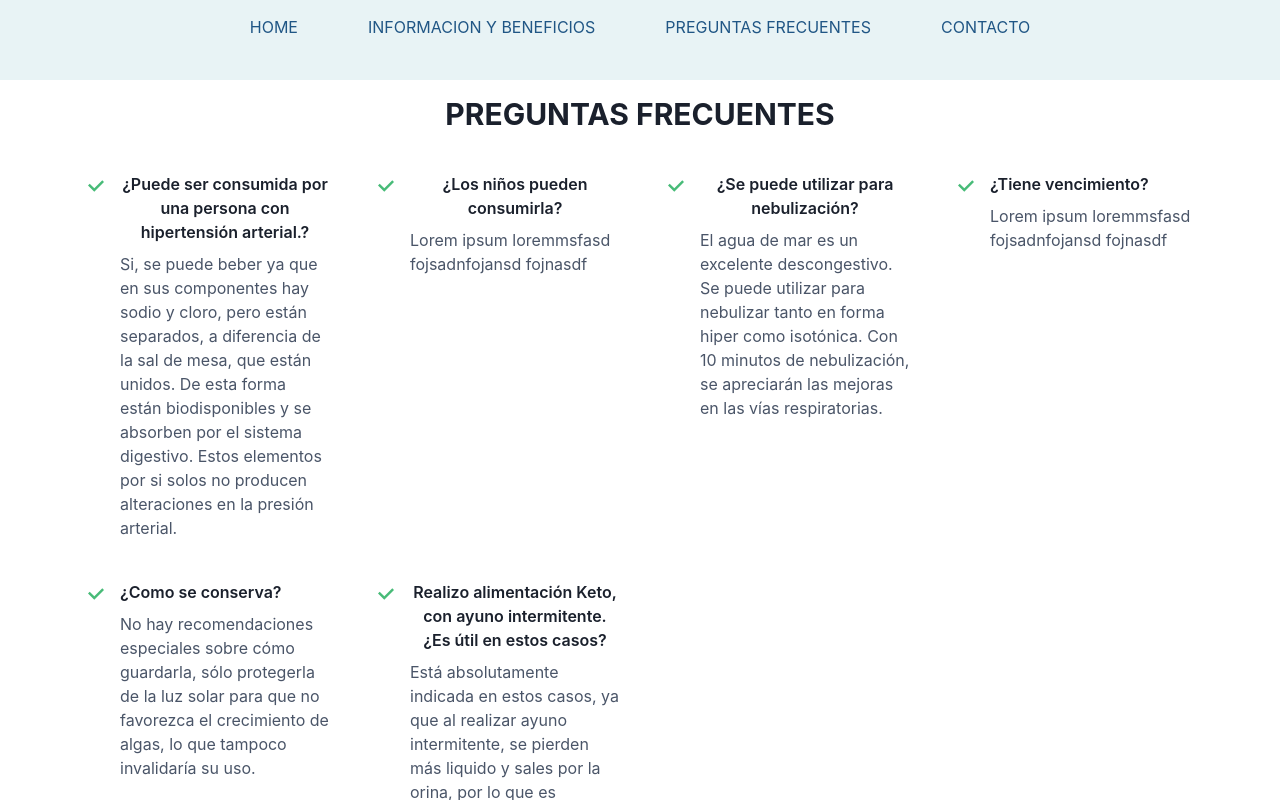
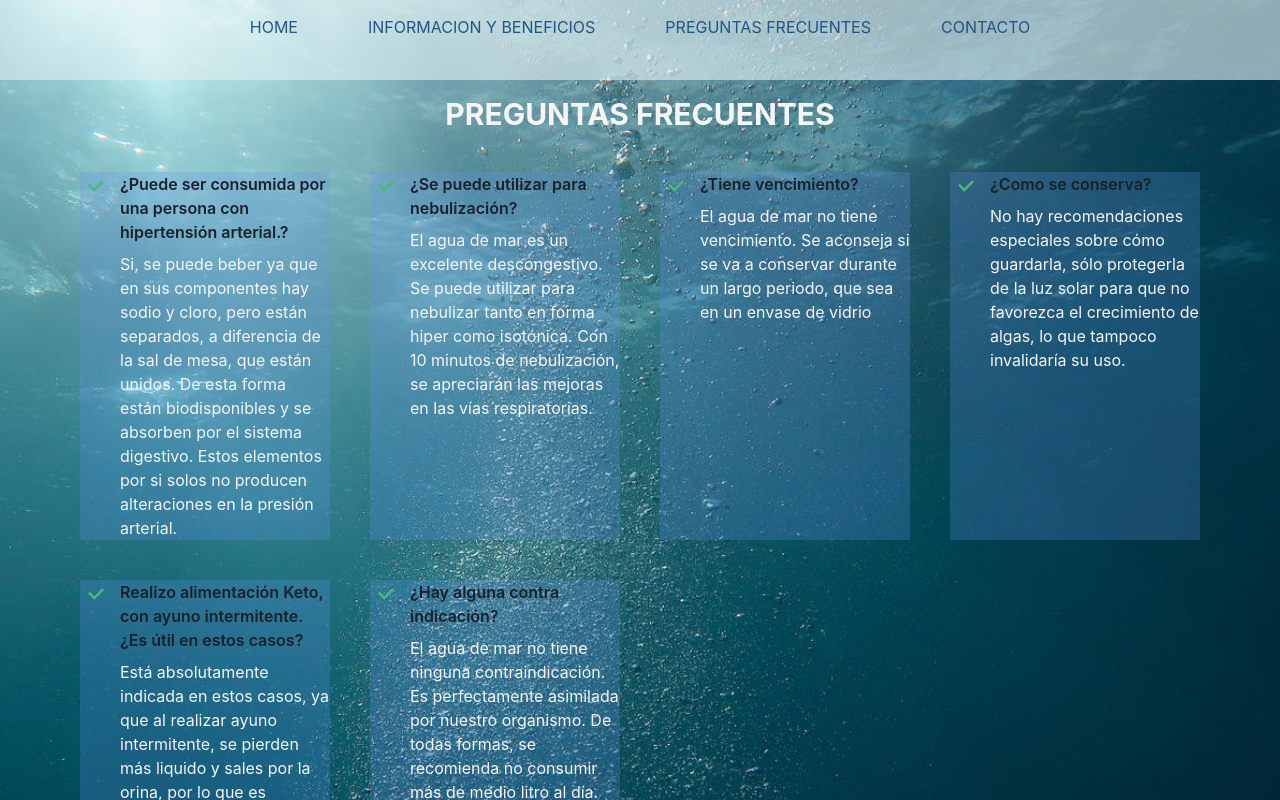
Before and after one commit to EstebanLongo/adm-roberto, a React (Create React App) app: page /faqs in a window 1280 px wide. Shown: the top 800 px of the page. Built offline with nearby package versions, Linux system fonts and the light colour scheme.

Commit message:
styling faqs.jsx

```diff
--- a/src/components/Faqs/Faqs.jsx
+++ b/src/components/Faqs/Faqs.jsx
@@ -1,15 +1,5 @@
 import React from "react";
 import NavBar from "../NavBar/NavBar";
-
-// export default function Faqs() {
-//   return (
-//     <>
-//       <NavBar />
-//       <h1>PREGUNTAS FRECUENTES</h1>
-//     </>
-//   );
-// }
-
 import {
   Box,
   Container,
@@ -22,27 +12,33 @@ import {
   VStack,
 } from "@chakra-ui/react";
 import { CheckIcon } from "@chakra-ui/icons";
+import "./faqs.css";
 
 export default function Faqs() {
   return (
-    <>
+    <div className="divcontainerfaqs">
       <NavBar />
       <Box p={4}>
         <Stack spacing={4} as={Container} maxW={"3xl"} textAlign={"center"}>
-          <Heading fontSize={"3xl"}>PREGUNTAS FRECUENTES</Heading>
+          <Heading fontSize={"3xl"} color={"whitesmoke"}>
+            PREGUNTAS FRECUENTES
+          </Heading>
         </Stack>
         <Container maxW={"6xl"} mt={10}>
           <SimpleGrid columns={{ base: 1, md: 2, lg: 4 }} spacing={10}>
-            <HStack align={"top"}>
+            <HStack
+              align={"top"}
+              backgroundColor={"rgba(100, 148, 237, 0.234)"}
+            >
               <Box color={"green.400"} px={2}>
                 <Icon as={CheckIcon} />
               </Box>
               <VStack align={"start"}>
-                <Text fontWeight={600}>
+                <Text fontWeight={600} align={"start"}>
                   ¿Puede ser consumida por una persona con hipertensión
                   arterial.?
                 </Text>
-                <Text color={"gray.600"} align={"start"}>
+                <Text align={"start"} color={"whitesmoke"}>
                   Si, se puede beber ya que en sus componentes hay sodio y
                   cloro, pero están separados, a diferencia de la sal de mesa,
                   que están unidos. De esta forma están biodisponibles y se
@@ -52,27 +48,18 @@ export default function Faqs() {
               </VStack>
             </HStack>
             {/* ---------------------------- */}
-            <HStack align={"top"}>
+            <HStack
+              align={"top"}
+              backgroundColor={"rgba(100, 148, 237, 0.234)"}
+            >
               <Box color={"green.400"} px={2}>
                 <Icon as={CheckIcon} />
               </Box>
               <VStack align={"start"}>
-                <Text fontWeight={600}>¿Los niños pueden consumirla?</Text>
-                <Text color={"gray.600"} align={"start"}>
-                  Lorem ipsum loremmsfasd fojsadnfojansd fojnasdf
-                </Text>
-              </VStack>
-            </HStack>
-            {/* ---------------------------- */}
-            <HStack align={"top"}>
-              <Box color={"green.400"} px={2}>
-                <Icon as={CheckIcon} />
-              </Box>
-              <VStack align={"start"}>
-                <Text fontWeight={600}>
+                <Text fontWeight={600} align={"start"}>
                   ¿Se puede utilizar para nebulización?
                 </Text>
-                <Text color={"gray.600"} align={"start"}>
+                <Text color={"whitesmoke"} align={"start"}>
                   El agua de mar es un excelente descongestivo. Se puede
                   utilizar para nebulizar tanto en forma hiper como isotónica.
                   Con 10 minutos de nebulización, se apreciarán las mejoras en
@@ -81,25 +68,37 @@ export default function Faqs() {
               </VStack>
             </HStack>
             {/* ---------------------------- */}
-            <HStack align={"top"}>
+            <HStack
+              align={"top"}
+              backgroundColor={"rgba(100, 148, 237, 0.234)"}
+            >
               <Box color={"green.400"} px={2}>
                 <Icon as={CheckIcon} />
               </Box>
               <VStack align={"start"}>
-                <Text fontWeight={600}>¿Tiene vencimiento?</Text>
-                <Text color={"gray.600"} align={"start"}>
-                  Lorem ipsum loremmsfasd fojsadnfojansd fojnasdf
+                <Text fontWeight={600} align={"start"}>
+                  ¿Tiene vencimiento?
+                </Text>
+                <Text color={"whitesmoke"} align={"start"}>
+                  El agua de mar no tiene vencimiento. Se aconseja si se va a
+                  conservar durante un largo periodo, que sea en un envase de
+                  vidrio
                 </Text>
               </VStack>
             </HStack>
             {/* ---------------------------- */}
-            <HStack align={"top"}>
+            <HStack
+              align={"top"}
+              backgroundColor={"rgba(100, 148, 237, 0.234)"}
+            >
               <Box color={"green.400"} px={2}>
                 <Icon as={CheckIcon} />
               </Box>
               <VStack align={"start"}>
-                <Text fontWeight={600}>¿Como se conserva?</Text>
-                <Text color={"gray.600"} align={"start"}>
+                <Text fontWeight={600} align={"start"}>
+                  ¿Como se conserva?
+                </Text>
+                <Text color={"whitesmoke"} align={"start"}>
                   No hay recomendaciones especiales sobre cómo guardarla, sólo
                   protegerla de la luz solar para que no favorezca el
                   crecimiento de algas, lo que tampoco invalidaría su uso.
@@ -107,16 +106,16 @@ export default function Faqs() {
               </VStack>
             </HStack>
             {/* ---------------------------- */}
-            <HStack align={"top"}>
+            <HStack align={"top"} backgroundColor={"rgba(100, 148, 237, 0.234)"}>
               <Box color={"green.400"} px={2}>
                 <Icon as={CheckIcon} />
               </Box>
               <VStack align={"start"}>
-                <Text fontWeight={600}>
+                <Text fontWeight={600} align={"start"}>
                   Realizo alimentación Keto, con ayuno intermitente. ¿Es útil en
                   estos casos?
                 </Text>
-                <Text color={"gray.600"} align={"start"}>
+                <Text color={"whitesmoke"} align={"start"}>
                   Está absolutamente indicada en estos casos, ya que al realizar
                   ayuno intermitente, se pierden más liquido y sales por la
                   orina, por lo que es aconsejable incorporar a la dieta, una
@@ -125,9 +124,28 @@ export default function Faqs() {
                 </Text>
               </VStack>
             </HStack>
+            {/* ---------------------------- */}
+            <HStack
+              align={"top"}
+              backgroundColor={"rgba(100, 148, 237, 0.234)"}
+            >
+              <Box color={"green.400"} px={2}>
+                <Icon as={CheckIcon} />
+              </Box>
+              <VStack align={"start"}>
+                <Text fontWeight={600} align={"start"}>
+                  ¿Hay alguna contra indicación?
+                </Text>
+                <Text color={"whitesmoke"} align={"start"}>
+                  El agua de mar no tiene ninguna contraindicación. Es
+                  perfectamente asimilada por nuestro organismo. De todas
+                  formas, se recomienda no consumir más de medio litro al día.
+                </Text>
+              </VStack>
+            </HStack>
           </SimpleGrid>
         </Container>
       </Box>
-    </>
+    </div>
   );
 }
--- /dev/null
+++ b/src/components/Faqs/faqs.css
@@ -0,0 +1,6 @@
+.divcontainerfaqs {
+  background-image: url("../../assets/pexels-photo-1452701.jpeg");
+  background-repeat: no-repeat;
+  background-size: cover;
+  background-position: 60%;
+}
--- a/src/components/Home/home.css
+++ b/src/components/Home/home.css
@@ -1,9 +1,10 @@
-.divContainerHome{
-  background-image: url("https://images.pexels.com/photos/1452701/pexels-photo-1452701.jpeg?auto=compress&cs=tinysrgb&w=1600");
+.divContainerHome {
+  background-image: url("../../assets/pexels-photo-1452701.jpeg");
   background-repeat: no-repeat;
   background-size: cover;
   background-position: 60%;
 }
+
 .divhome {
   padding: 1.5rem;
 }
@@ -24,7 +25,7 @@
 
 .divshomeinfo {
   border: solid black 1px;
-  background-image: url("https://saludsinbulos.com/wp-content/uploads/2019/08/agua-de-mar-superemedio.jpg");
+  background-image: url("../../assets/agua-de-mar-superemedio.jpg");
   /* background-image: url("https://www.casapia.com/blog/wp-content/uploads/2018/08/agua-mar-custodio-4.jpg"); */
   /* background-image: url("https://sailandtrip.com/wp-content/uploads/2015/05/Agua-de-mar.jpg"); */
   background-repeat: no-repeat;
@@ -36,7 +37,6 @@
 }
 
 .titleshome {
-  /* font-family: futura-lt-w01-light, sans-serif; */
   font-size: 30px;
   font-weight: 600;
   color: whitesmoke;
--- a/src/components/Informacion/info.css
+++ b/src/components/Informacion/info.css
@@ -1,6 +1,7 @@
 .divcontainerInfo {
   /* background-image: url("https://images.pexels.com/photos/1072842/pexels-photo-1072842.jpeg?auto=compress&cs=tinysrgb&w=1600"); */
-  background-image: url("https://images.pexels.com/photos/1452701/pexels-photo-1452701.jpeg?auto=compress&cs=tinysrgb&w=1600");
+  /* background-image: url("https://images.pexels.com/photos/1452701/pexels-photo-1452701.jpeg?auto=compress&cs=tinysrgb&w=1600"); */
+  background-image: url("../../assets/pexels-photo-1452701.jpeg");
   background-repeat: no-repeat;
   background-size: cover;
   background-position: 60%;
--- a/src/components/NavBar/navbar.css
+++ b/src/components/NavBar/navbar.css
@@ -19,12 +19,10 @@
 
 .navbaritems {
   margin: 15px 20px;
-  /* color: rgba(215, 211, 205, 0.92); */
   color: #205685;
   cursor: pointer;
 }
 
 .navlinks {
-  /* color: aliceblue; */
   text-decoration: none;
 }
```
